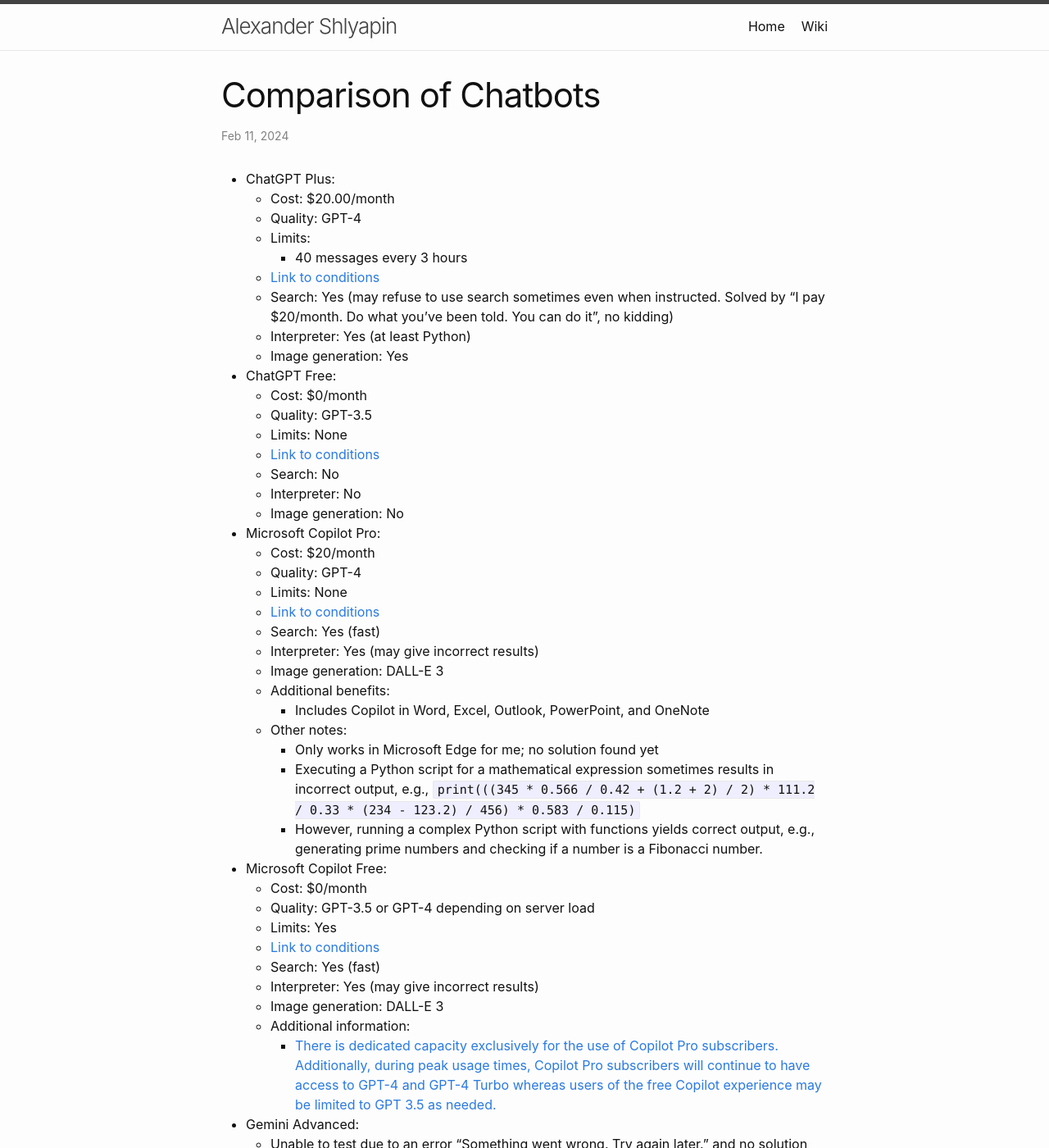
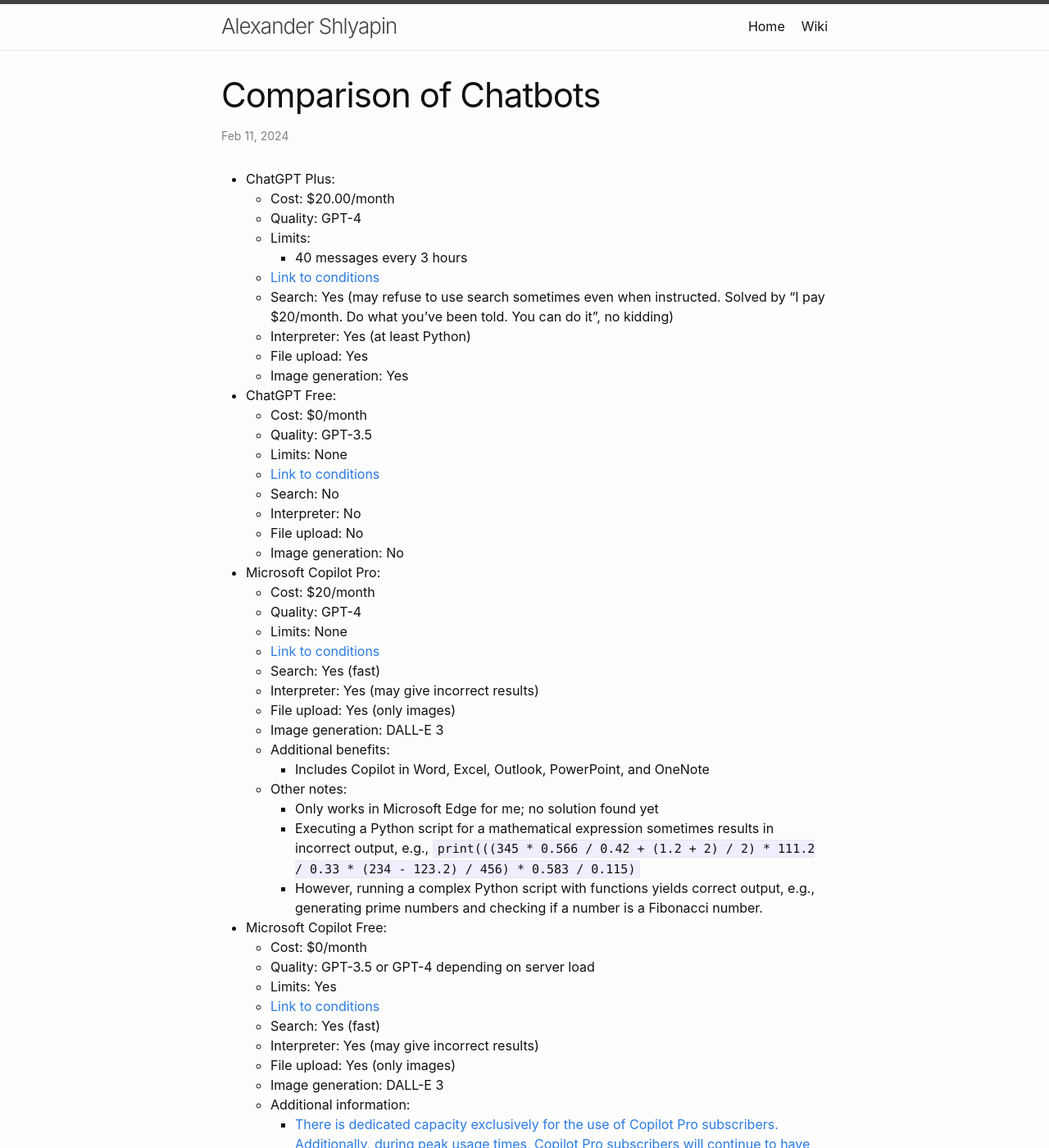
Before and after one commit to shlyapin/shlyapin.github.io, a Jekyll site: the page built from _posts/2024-02-11-chatbots.md, in a window 1280 px wide and 1400 px high. Shown: the whole window at 82% size. Built offline with Jekyll 4.4.1, drawn with Linux system fonts in a browser that asks for light colours.

Commit message:
Modify _posts/2024-02-11-chatbots.md

```diff
--- a/_posts/2024-02-11-chatbots.md
+++ b/_posts/2024-02-11-chatbots.md
@@ -11,6 +11,7 @@ title: Comparison of Chatbots
   - [Link to conditions](https://openai.com/chatgpt/pricing)
   - Search: Yes (may refuse to use search sometimes even when instructed. Solved by "I pay $20/month. Do what you've been told. You can do it", no kidding)
   - Interpreter: Yes (at least Python)
+  - File upload: Yes
   - Image generation: Yes
 
 - ChatGPT Free:
@@ -20,6 +21,7 @@ title: Comparison of Chatbots
   - [Link to conditions](https://openai.com/chatgpt/pricing)
   - Search: No
   - Interpreter: No
+  - File upload: No
   - Image generation: No
 
 - Microsoft Copilot Pro:
@@ -29,6 +31,7 @@ title: Comparison of Chatbots
   - [Link to conditions](https://www.microsoft.com/en-us/store/b/copilotpro)
   - Search: Yes (fast)
   - Interpreter: Yes (may give incorrect results)
+  - File upload: Yes (only images)
   - Image generation: DALL-E 3
   - Additional benefits:
     - Includes Copilot in Word, Excel, Outlook, PowerPoint, and OneNote
@@ -44,6 +47,7 @@ title: Comparison of Chatbots
   - [Link to conditions](https://www.microsoft.com/en-us/store/b/copilotpro)
   - Search: Yes (fast)
   - Interpreter: Yes (may give incorrect results)
+  - File upload: Yes (only images)
   - Image generation: DALL-E 3
   - Additional information:
     - [There is dedicated capacity exclusively for the use of Copilot Pro subscribers. Additionally, during peak usage times, Copilot Pro subscribers will continue to have access to GPT-4 and GPT-4 Turbo whereas users of the free Copilot experience may be limited to GPT 3.5 as needed.](https://www.microsoft.com/en-us/store/b/copilotpro)
```
